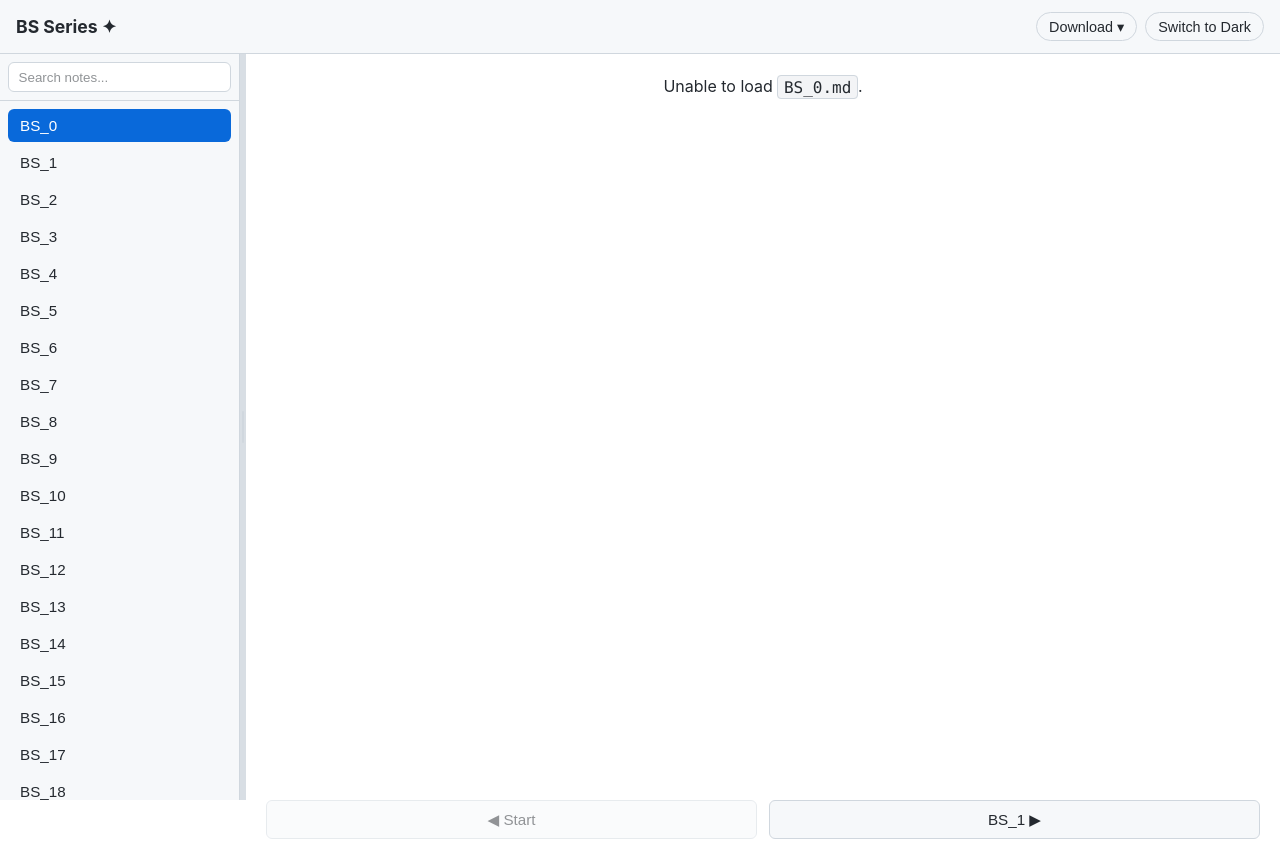
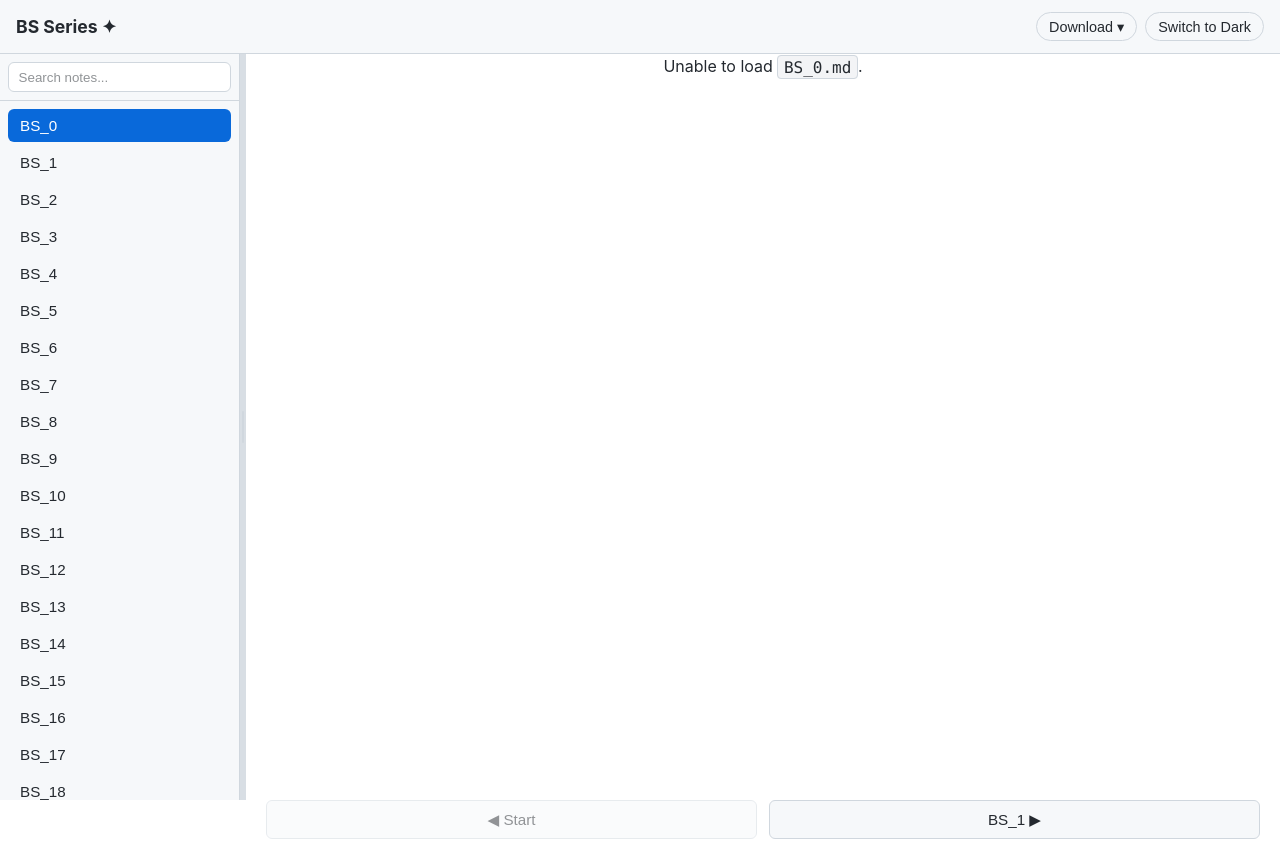
Before and after one commit to SDE-Vv/Bootstarp-1-5, a plain HTML site: page index.html in a window 1280 px wide. Drawn offline with nearby package versions, Linux system fonts and the light colour scheme; a script that the page names is missing.

Commit message:
Add box-sizing reset and adjust article padding for better layout consistency

```diff
--- a/index.html
+++ b/index.html
@@ -13,6 +13,11 @@
             --sidebar-min-width: 180px;
             --sidebar-max-width: 520px;
             --header-height: 0px;
+        }
+        *,
+        *::before,
+        *::after {
+            box-sizing: border-box;
         }
         body {
             margin: 0;
@@ -345,6 +350,11 @@
         }
         #content > :first-child {
             margin-top: 0;
+        }
+        article{
+            padding: 0 !important;
+            padding-left: 0.25rem !important;
+            padding-right: 0.25rem !important;
         }
         .light-theme {
             color-scheme: light;
```
